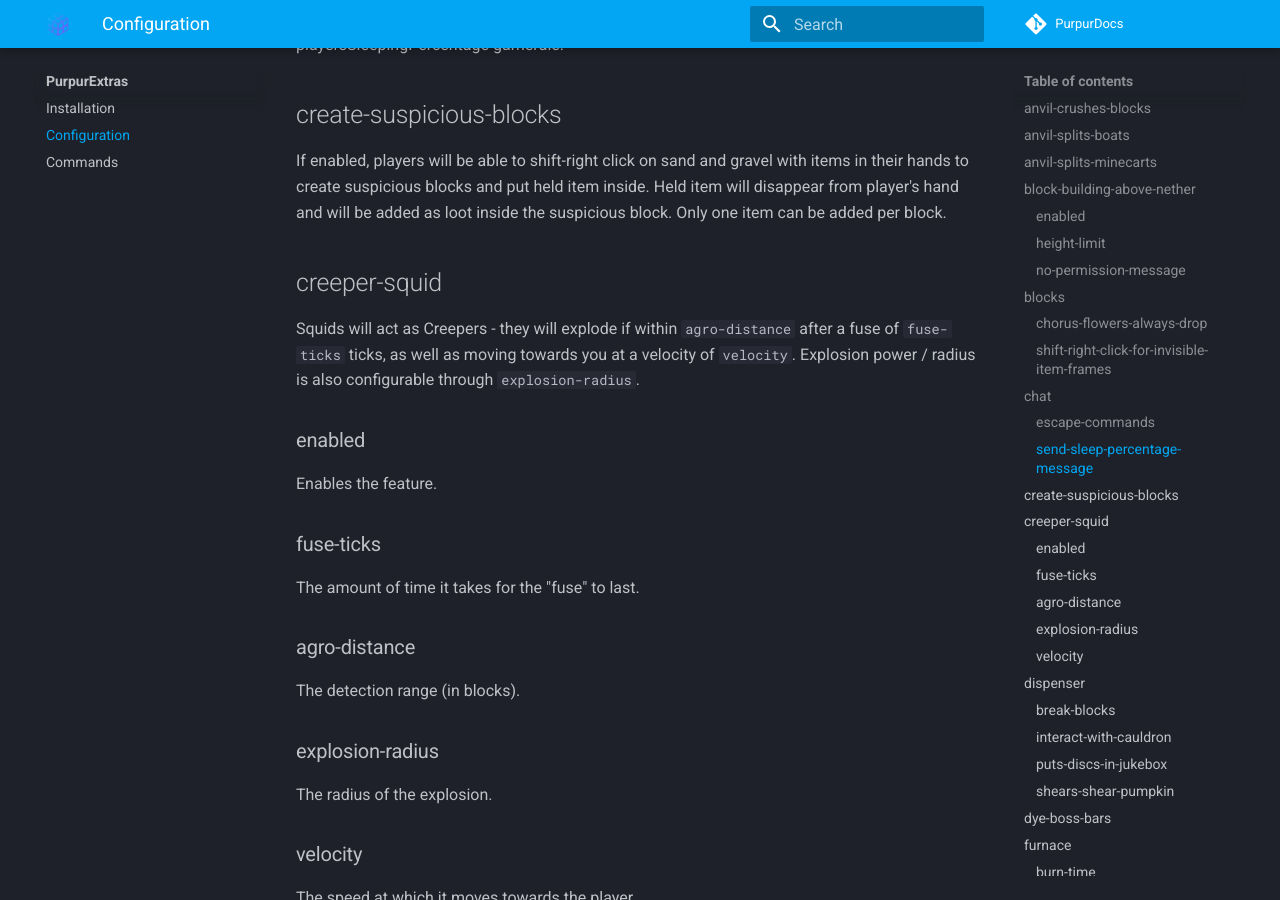
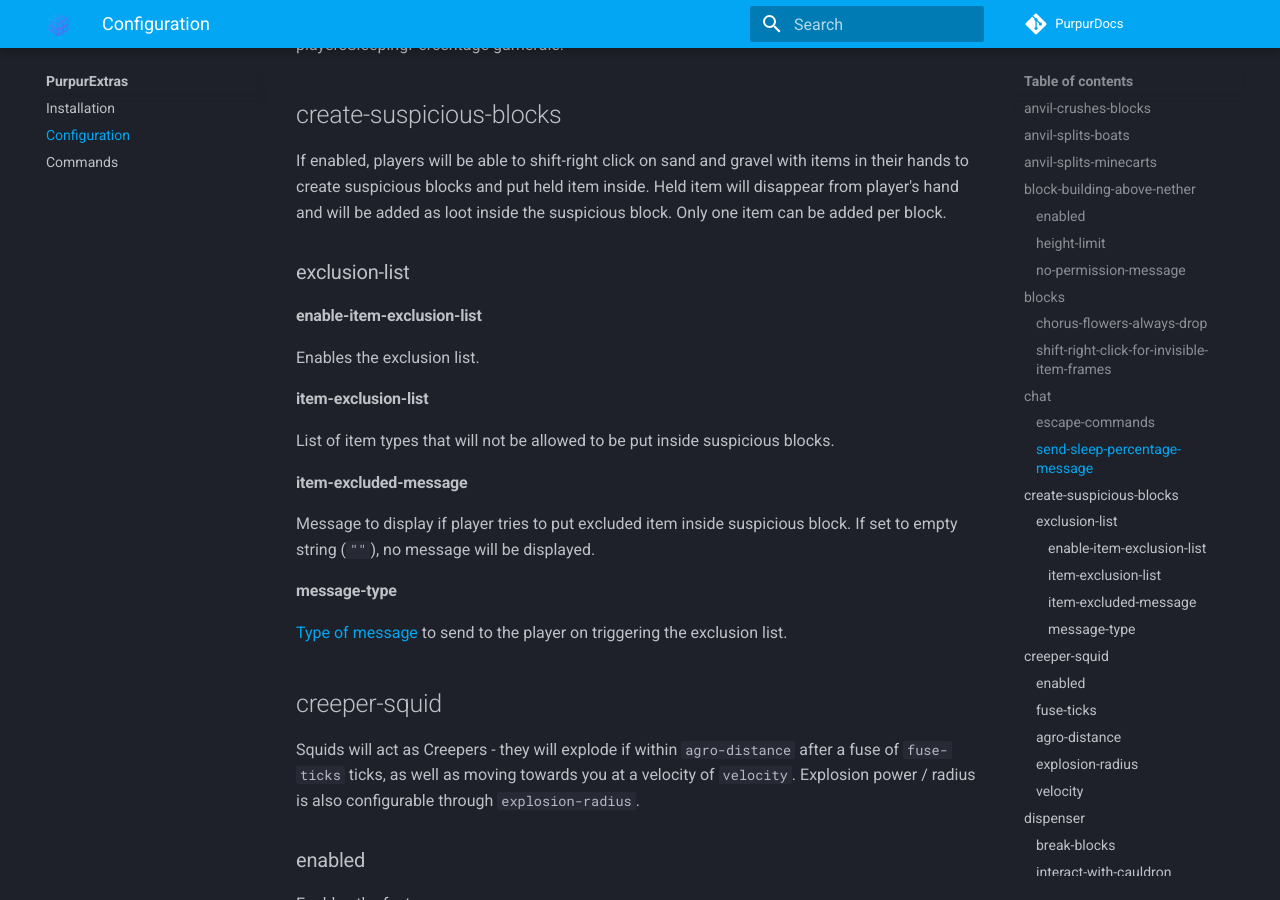
Before and after one commit to PurpurMC/PurpurDocs, an MkDocs documentation site: the page built from mkdocs/purpurextras/configuration.md, in a window 1280 px wide and 900 px high, scrolled down 1678 px. Built offline with MkDocs 1.6.1 and Material for MkDocs 9.7.7, drawn with Linux system fonts in a browser that asks for light colours; comment, search, counter and statistics services are not loaded.

Commit message:
Purpurextras 1.36.0 (#113)

```diff
--- a/mkdocs/purpurextras/configuration.md
+++ b/mkdocs/purpurextras/configuration.md
@@ -49,6 +49,24 @@ If enabled, sends messages in chat containing amount of players required to slee
 ## create-suspicious-blocks
 
 If enabled, players will be able to shift-right click on sand and gravel with items in their hands to create suspicious blocks and put held item inside. Held item will disappear from player's hand and will be added as loot inside the suspicious block. Only one item can be added per block.
+
+### exclusion-list
+
+#### enable-item-exclusion-list
+
+Enables the exclusion list.
+
+#### item-exclusion-list
+
+List of item types that will not be allowed to be put inside suspicious blocks.
+
+#### item-excluded-message
+
+Message to display if player tries to put excluded item inside suspicious block. If set to empty string (`""`), no message will be displayed.
+
+#### message-type
+
+[Type of message](#message-types) to send to the player on triggering the exclusion list.
 
 ## creeper-squid
 
```
